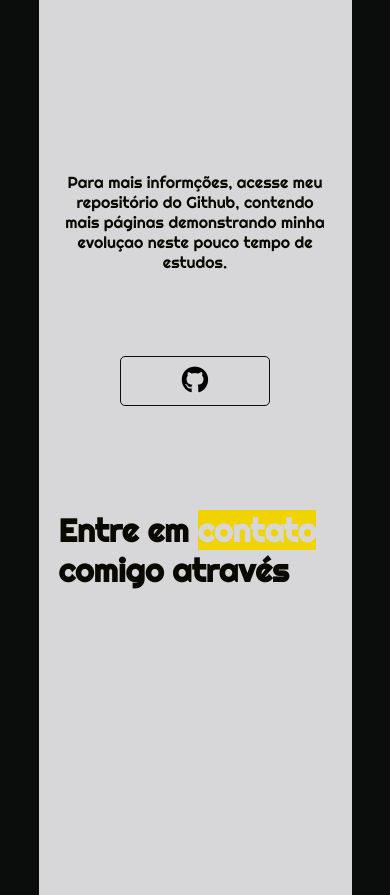
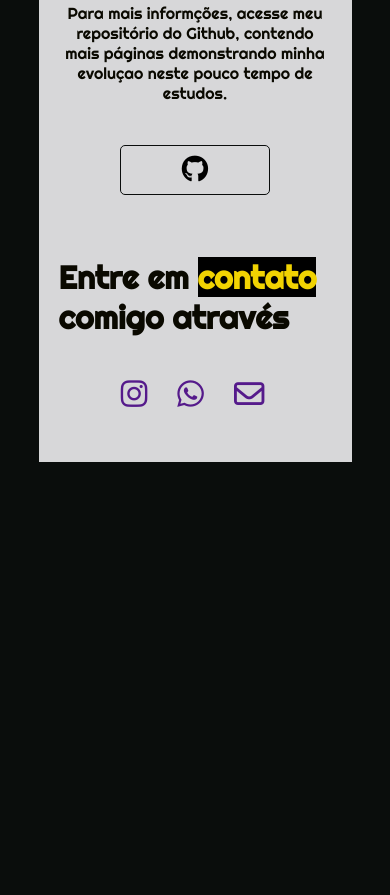
Before and after one commit to EdersonLopes/portfolio, a plain HTML site: page index.html in a window 390 px wide. Shown: the part 2856-3751 px from the top of the page. After the commit the page ends 3318 px from the top, so only its background shows below. Drawn offline with Linux system fonts and the light colour scheme; a web font is replaced by a local one.

Commit message:
finalizando responsividade

```diff
--- a/index.html
+++ b/index.html
@@ -109,11 +109,13 @@
         <p>Para mais informções, acesse meu repositório do Github, contendo mais páginas demonstrando minha evoluçao neste pouco tempo de estudos.</p>
          <a href="https://github.com/EdersonLopes"><button><i class="fa-brands fa-github"></i></button> </a>
          <h1>Entre em <span class="destaque" id="destaque" >contato</span>  comigo através</h1>
-         <p><ul>
-            <li>Instagram <i class="fa-brands fa-instagram"></i></li>
-            <li>Whatsapp <i class="fa-brands fa-whatsapp"></i></li>
-            <li>Email <i class="fa-regular fa-envelope"></i></li>
-         </ul></p>
+         <div class="meus-contatos">
+             <ul id="icones-sociais">
+                <a href=""><i class="fa-brands fa-instagram"></i></a>
+                <a href=""><i class="fa-brands fa-whatsapp"></i></a>
+                <a href=""><i class="fa-regular fa-envelope"></i></a>
+             </ul>
+         </div>
 
 </div>
 </div>
--- a/style-mobile.css
+++ b/style-mobile.css
@@ -48,7 +48,19 @@ div.left{
     height: auto;
 }
 div.port>ul>li{
-    display: none;
+    display:none;
+
+}
+ul#icones-sociais{
+    float: left;
+    font-size: 1.4rem;
+    color:black;
+    padding-left: 40px;
+
+}
+ul#icones-sociais>a>i{
+    font-size: 1.9rem;
+    text-decoration: none;
 }
 div.left>h1{
     margin: auto;
@@ -113,4 +125,7 @@ div.port>a>button{
     width: 150px;
     height: 50px;
 }
+div.port{
+    row-gap: 5vh;
 }
+}
--- a/style.css
+++ b/style.css
@@ -318,8 +318,8 @@ div.contato{
     height: 100vh;
 }
 span.destaque{
-    background-color: #F1D302;
-    color:#D7D7D9;
+    background-color: black;
+    color:#F1D302;
 }
 footer{
     width: 100%;
```
